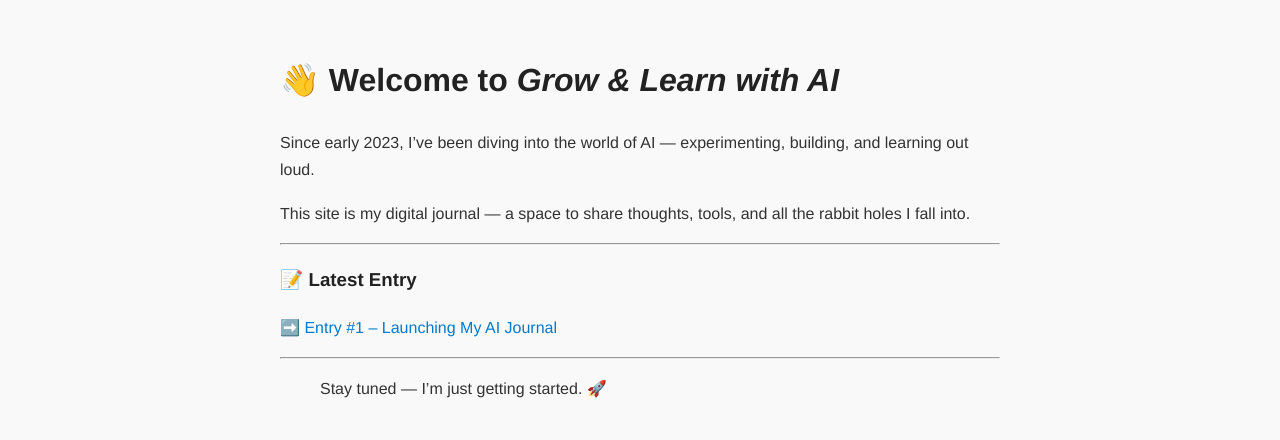
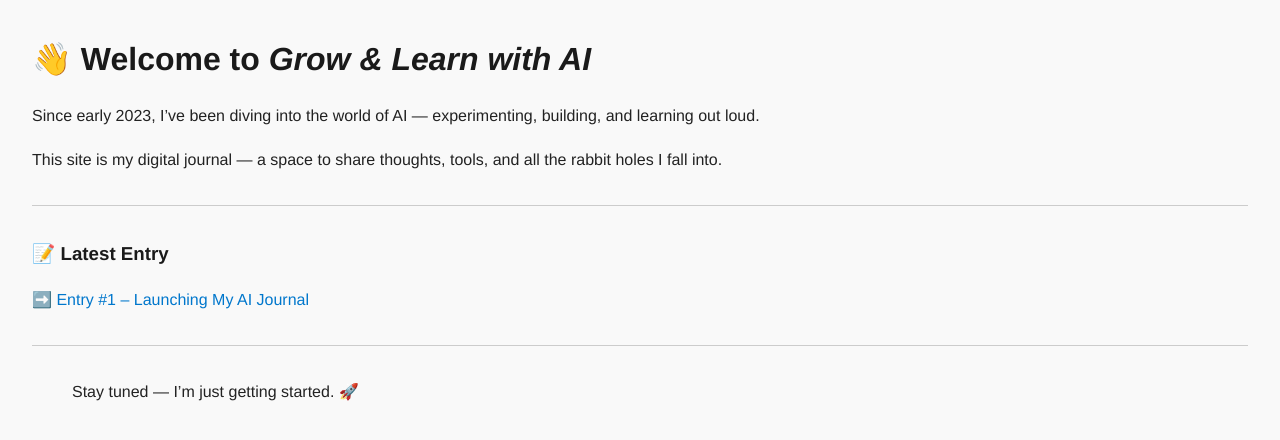
Before and after one commit to SaraDelf/saradelf.github.io, a Jekyll site: the page built from index.md, in a window 1280 px wide. Shown: the top 440 px of the page. Built offline with Jekyll 4.4.1, drawn with Linux system fonts in a browser that asks for light colours.

Commit message:
Update custom.css

```diff
--- a/assets/css/custom.css
+++ b/assets/css/custom.css
@@ -1,16 +1,23 @@
-/* CUSTOM SITE STYLING */
+/* Style upgrade: Clean base + branding */
 body {
-  font-family: 'Helvetica Neue', sans-serif;
+  font-family: 'Helvetica Neue', Helvetica, Arial, sans-serif;
+  line-height: 1.7;
+  color: #222;
   background-color: #f9f9f9;
-  color: #333;
-  line-height: 1.7;
-  max-width: 720px;
-  margin: 0 auto;
-  padding: 2rem;
+  margin: 2rem;
 }
 
+/* Headings */
+h1, h2, h3 {
+  font-weight: 600;
+  color: #1a1a1a;
+  margin-top: 2rem;
+  margin-bottom: 1rem;
+}
+
+/* Links */
 a {
-  color: #007acc;
+  color: #0077cc;
   text-decoration: none;
 }
 
@@ -18,13 +25,33 @@
   text-decoration: underline;
 }
 
-h1, h2, h3 {
-  font-weight: 600;
-  color: #222;
+/* Horizontal rule */
+hr {
+  border: none;
+  border-top: 1px solid #ccc;
+  margin: 2rem 0;
 }
 
-code {
-  background: #f3f3f3;
-  padding: 2px 6px;
+/* Button-like links */
+.button {
+  display: inline-block;
+  background: #0077cc;
+  color: #fff;
+  padding: 0.6rem 1.2rem;
   border-radius: 4px;
+  text-decoration: none;
+  font-weight: bold;
+  transition: background 0.3s ease;
 }
+
+.button:hover {
+  background: #005fa3;
+}
+
+/* Center images */
+img {
+  max-width: 100%;
+  height: auto;
+  display: block;
+  margin: 2rem auto;
+}
```
